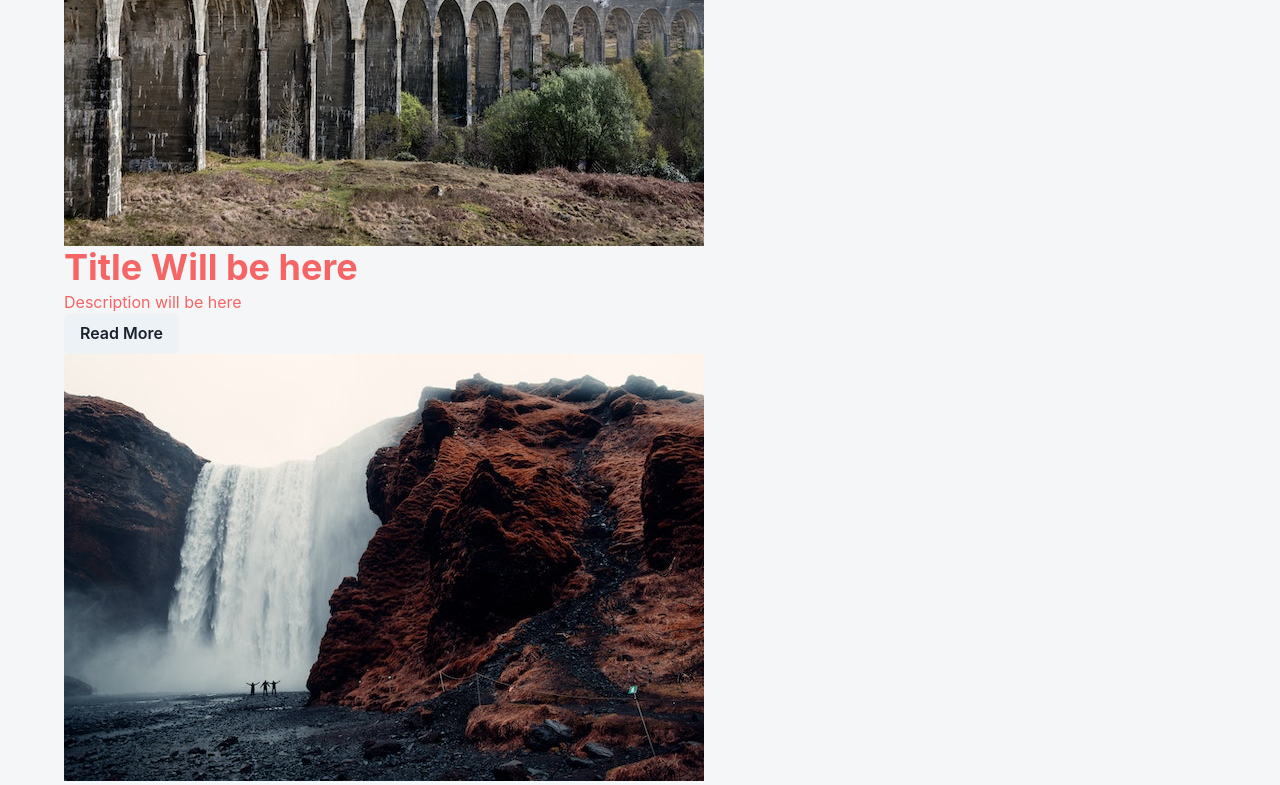
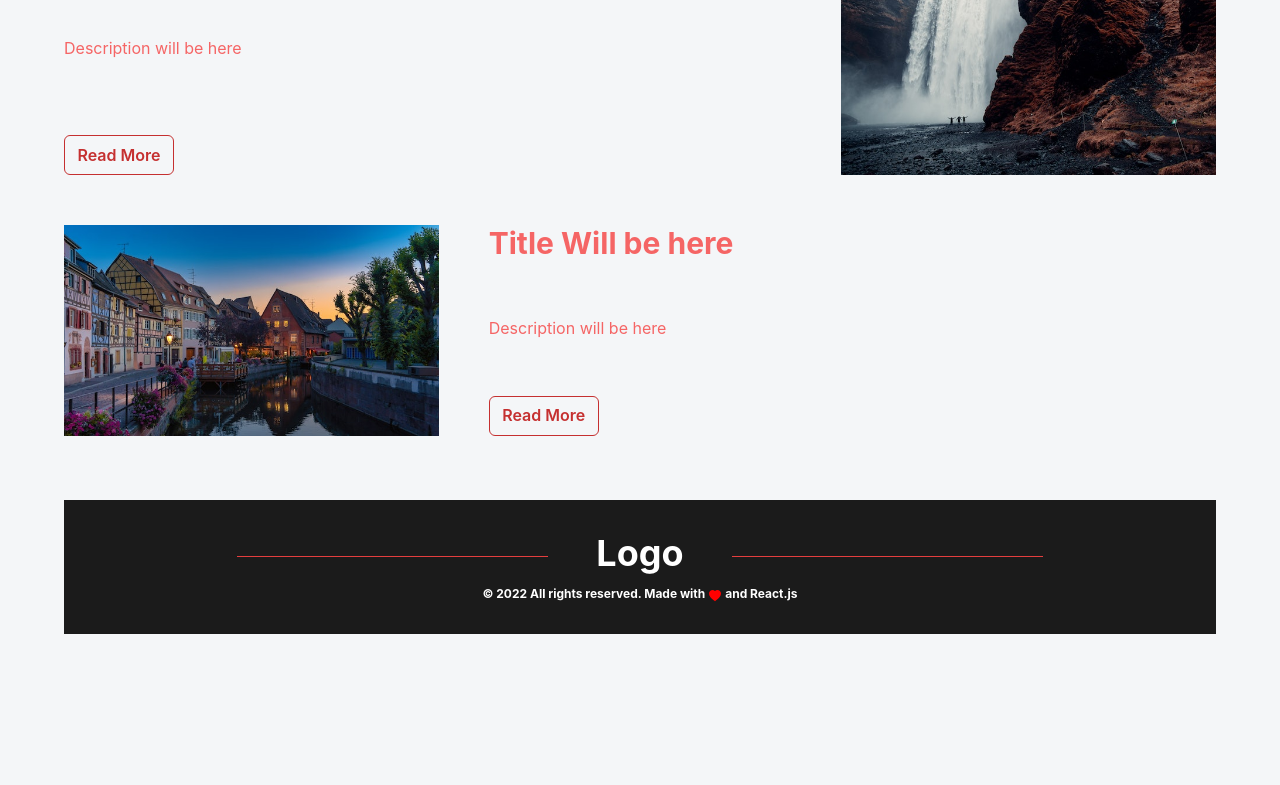
Before and after one commit to timifyjs/blog, a React (Vite) app: page / in a window 1280 px wide. Shown: the part 800-1585 px from the top of the page. After the commit the page ends 1434 px from the top, so only its background shows below. Built offline with nearby package versions, Linux system fonts and the light colour scheme.

Commit message:
home page design

```diff
--- a/src/Components/Footer.jsx
+++ b/src/Components/Footer.jsx
@@ -3,19 +3,26 @@ import { BsFillHeartFill } from "react-icons/bs";
 
 const Footer = () => {
   return (
-    <Flex flexDir="column" align="center" pos="relative">
-      <Box px={12} zIndex={1} bg="#f4f6f8">
+    <Flex
+      flexDir="column"
+      align="center"
+      pos="relative"
+      bg="#1B1B1B"
+      color="white"
+      mt={16}
+    >
+      <Box px={12} zIndex={1} bg="#1B1B1B" mt={8}>
         <Heading as="h1">Logo</Heading>
       </Box>
       <Box
         top="1.5rem"
         pos="absolute"
         h="1px"
-        w="50%"
-        m="auto"
+        w={["50%", "70%", "70%", "70%"]}
+        mt={8}
         bg="red.500"
       ></Box>
-      <Box mt={3} align="center">
+      <Box mt={3} mb={8} align="center">
         <Heading fontSize="xs" display="flex">
           © 2022 All rights reserved. Made with
           <Box as="span" mx={1} align="center" mt="3px">
--- a/src/pages/Home.jsx
+++ b/src/pages/Home.jsx
@@ -1,11 +1,19 @@
-import { Box, Button, Heading, Image } from "@chakra-ui/react";
-import { Link } from "react-router-dom";
+import {
+  Box,
+  Button,
+  Divider,
+  Flex,
+  Heading,
+  Image,
+  Link,
+} from "@chakra-ui/react";
+import { Link as RouterLink } from "react-router-dom";
 const Home = () => {
   const posts = [
     {
       id: 1,
       title: "Title Will be here",
-      desc: "Description will be here",
+      desc: "Lorem Ipsum is simply dummy text of the printing and typesetting industry. Lorem Ipsum has been the industry's standard dummy text ever since the 1500s, when an unknown printer took a galley of type and scrambled it to make a type specimen book. It has survived not ke Aldus PageMaker including versions of Lorem Ipsum.  into electronic type",
       img: "/image1.jpg",
     },
     {
@@ -30,22 +38,45 @@ const Home = () => {
   return (
     // @delete className
     <Box color="red.400" mt="10px" className="home">
-      <Box className="post">
+      <Flex flexDir="column" className="post" mt="50px" gap="50px">
         {posts.map((post) => (
-          <Box key={post.id}>
-            <Box>
-              <Image src={post.img} />
+          <Flex key={post.id} gap="50px" _odd={{ flexDir: "row-reverse" }}>
+            <Box
+              w="34%"
+              pos="relative"
+              _before={{
+                content: '""',
+                backgroundColor: "#008080",
+                width: "100%",
+                height: "100%",
+                position: "absolute",
+                top: "20px",
+                left: "-20px",
+                zIndex: "-1",
+              }}
+            >
+              <Image
+                src={post.img}
+                w="100%"
+                maxH="250px"
+                objectFit="cover"
+                // zIndex={2}
+              />
             </Box>
-            <Box>
-              <Link to={`/post/${post.id}`}>
-                <Heading as="h1">{post.title}</Heading>
-                <Box as="p">{post.desc}</Box>
-                <Button>Read More</Button>
+            <Flex flexDir="column" gap="20px" w="66%" justify="space-between">
+              <Link as={RouterLink} to={`/post/${post.id}`}>
+                <Heading as="h1" fontSize="3xl">
+                  {post.title}
+                </Heading>
               </Link>
-            </Box>
-          </Box>
+              <Box as="p">{post.desc}</Box>
+              <Button w="110px" variant="outline" colorScheme="red">
+                Read More
+              </Button>
+            </Flex>
+          </Flex>
         ))}
-      </Box>
+      </Flex>
     </Box>
   );
 };
```
